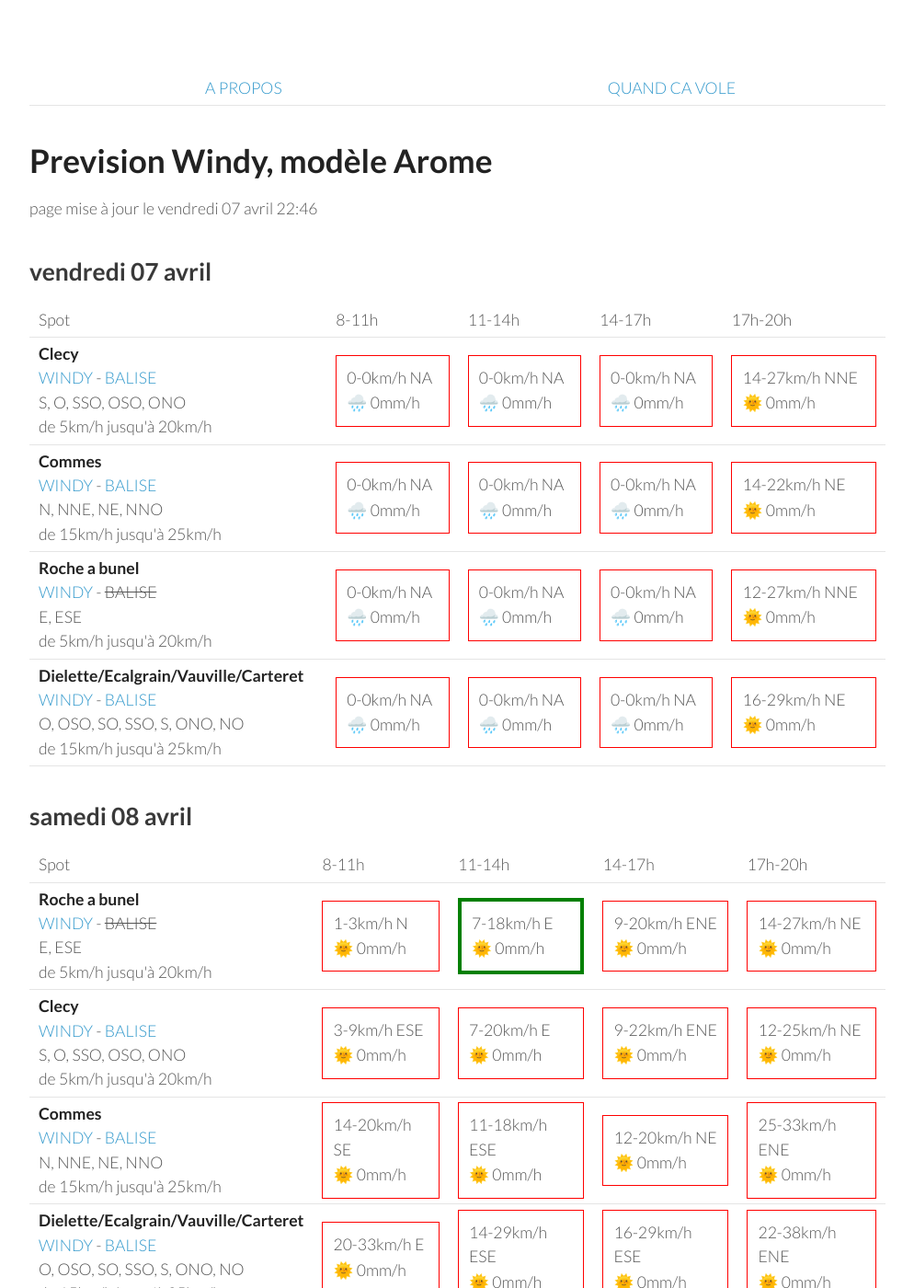
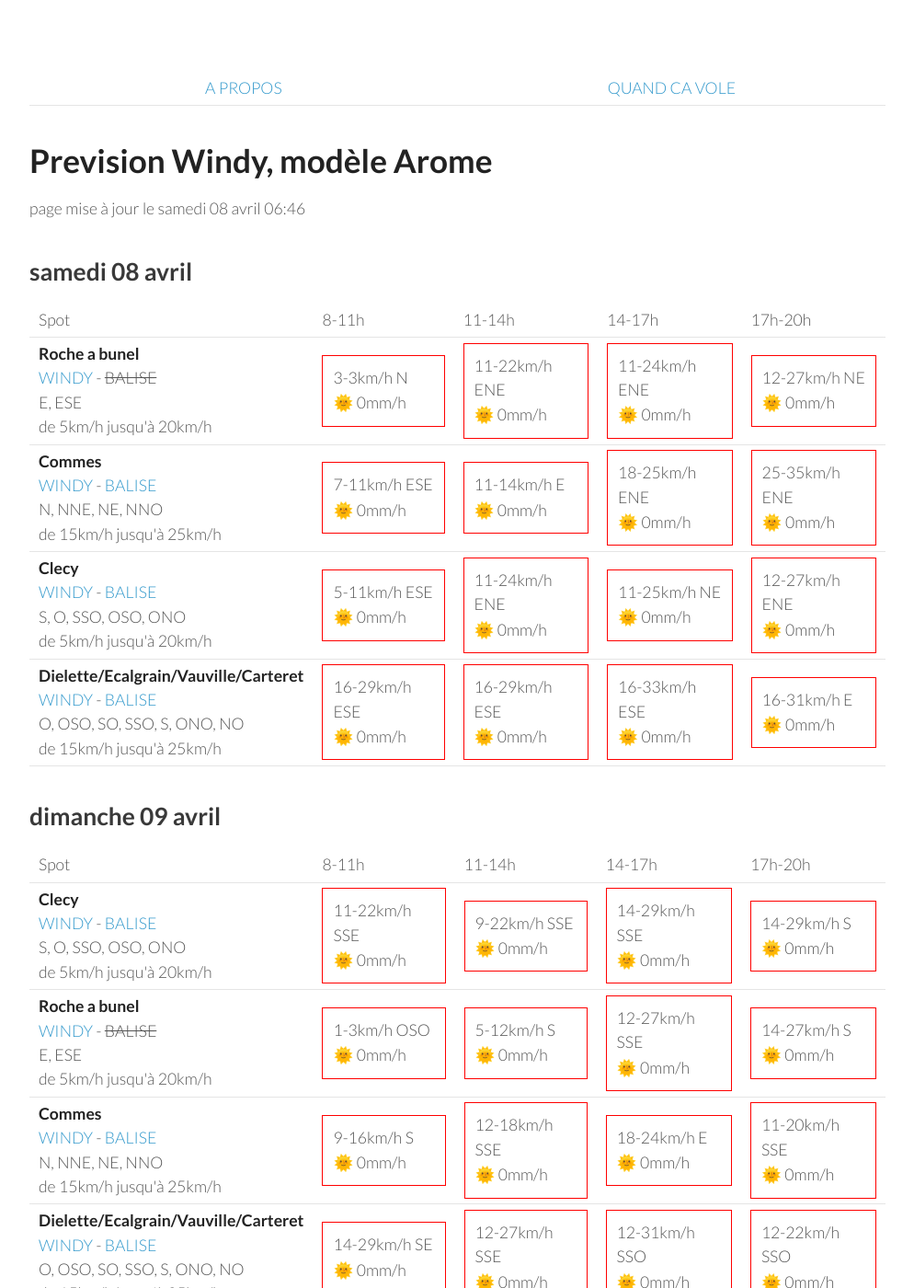
Before and after one commit to parapente-dans-le-nord/parapente-dans-le-nord.github.io, a Jekyll site: the page built from normandie.markdown, in a window 1280 px wide and 1400 px high. Shown: the whole window at 92% size, without its empty margins (26-1020 px from the left). Built offline with Jekyll 4.4.1, drawn with Linux system fonts in a browser that asks for light colours; some of the changed text lies outside the part shown.

Commit message:
update index.markdown

```diff
--- a/normandie.markdown
+++ b/normandie.markdown
@@ -7,60 +7,8 @@ title:  "Tous les spots"
 {: .links}
 
 # Prevision Windy, modèle Arome
-page mise à jour le vendredi 07 avril 22:46
+page mise à jour le samedi 08 avril 06:46
 
-## vendredi 07 avril
-
-{::nomarkdown}
-<table>
-  <tbody>
-    <tr>
-      <td>Spot</td>
-      <td>8-11h</td>
-      <td>11-14h</td>
-      <td>14-17h</td>
-      <td>17h-20h</td>
-    </tr>
-<tr>
-        <td><strong>Clecy</strong><br><a href="https://windy.com/48.929/-0.470?48.516,-0.470,8">WINDY</a> - <span class=""><a href="http://www.balisemeteo.com/balise.php?idBalise=122">BALISE</a> </span><br> <span class="vent-favorable">S, O, SSO, OSO, ONO</span><br><span class="force-vent">de 5km/h jusqu'à 20km/h</span> </td>
-
-            <td><div class="not-flyable"><p>0-0km/h NA</p><p>🌧️ 0mm/h</p></div></td>
-            <td><div class="not-flyable"><p>0-0km/h NA</p><p>🌧️ 0mm/h</p></div></td>
-            <td><div class="not-flyable"><p>0-0km/h NA</p><p>🌧️ 0mm/h</p></div></td>
-            <td><div class="not-flyable"><p>14-27km/h NNE</p><p>🌞 0mm/h</p></div></td>
-
-    </tr>
-<tr>
-        <td><strong>Commes</strong><br><a href="https://windy.com/49.346/-0.726?48.936,-0.726,8">WINDY</a> - <span class=""><a href="http://www.balisemeteo.com/balise.php?idBalise=158">BALISE</a> </span><br> <span class="vent-favorable">N, NNE, NE, NNO</span><br><span class="force-vent">de 15km/h jusqu'à 25km/h</span> </td>
-
-            <td><div class="not-flyable"><p>0-0km/h NA</p><p>🌧️ 0mm/h</p></div></td>
-            <td><div class="not-flyable"><p>0-0km/h NA</p><p>🌧️ 0mm/h</p></div></td>
-            <td><div class="not-flyable"><p>0-0km/h NA</p><p>🌧️ 0mm/h</p></div></td>
-            <td><div class="not-flyable"><p>14-22km/h NE</p><p>🌞 0mm/h</p></div></td>
-
-    </tr>
-<tr>
-        <td><strong>Roche a bunel</strong><br><a href="https://windy.com/48.993/-0.499?48.580,-0.499,8">WINDY</a> - <span class="no-balise"> BALISE </span><br> <span class="vent-favorable">E, ESE</span><br><span class="force-vent">de 5km/h jusqu'à 20km/h</span> </td>
-
-            <td><div class="not-flyable"><p>0-0km/h NA</p><p>🌧️ 0mm/h</p></div></td>
-            <td><div class="not-flyable"><p>0-0km/h NA</p><p>🌧️ 0mm/h</p></div></td>
-            <td><div class="not-flyable"><p>0-0km/h NA</p><p>🌧️ 0mm/h</p></div></td>
-            <td><div class="not-flyable"><p>12-27km/h NNE</p><p>🌞 0mm/h</p></div></td>
-
-    </tr>
-<tr>
-        <td><strong>Dielette/Ecalgrain/Vauville/Carteret</strong><br><a href="https://windy.com/49.650/-1.856?49.243,-1.856,8">WINDY</a> - <span class=""><a href="http://www.balisemeteo.com/balise.php?idBalise=81">BALISE</a> </span><br> <span class="vent-favorable">O, OSO, SO, SSO, S, ONO, NO</span><br><span class="force-vent">de 15km/h jusqu'à 25km/h</span> </td>
-
-            <td><div class="not-flyable"><p>0-0km/h NA</p><p>🌧️ 0mm/h</p></div></td>
-            <td><div class="not-flyable"><p>0-0km/h NA</p><p>🌧️ 0mm/h</p></div></td>
-            <td><div class="not-flyable"><p>0-0km/h NA</p><p>🌧️ 0mm/h</p></div></td>
-            <td><div class="not-flyable"><p>16-29km/h NE</p><p>🌞 0mm/h</p></div></td>
-
-    </tr>
-
-</tbody>
-</table>
-{:/}
 ## samedi 08 avril
 
 {::nomarkdown}
@@ -76,40 +24,40 @@ page mise à jour le vendredi 07 avril 22:46
 <tr>
         <td><strong>Roche a bunel</strong><br><a href="https://windy.com/48.993/-0.499?48.580,-0.499,8">WINDY</a> - <span class="no-balise"> BALISE </span><br> <span class="vent-favorable">E, ESE</span><br><span class="force-vent">de 5km/h jusqu'à 20km/h</span> </td>
 
-            <td><div class="not-flyable"><p>1-3km/h N</p><p>🌞 0mm/h</p></div></td>
-            <td><div class="flyable"><p>7-18km/h E</p><p>🌞 0mm/h</p></div></td>
-            <td><div class="not-flyable"><p>9-20km/h ENE</p><p>🌞 0mm/h</p></div></td>
-            <td><div class="not-flyable"><p>14-27km/h NE</p><p>🌞 0mm/h</p></div></td>
+            <td><div class="not-flyable"><p>3-3km/h N</p><p>🌞 0mm/h</p></div></td>
+            <td><div class="not-flyable"><p>11-22km/h ENE</p><p>🌞 0mm/h</p></div></td>
+            <td><div class="not-flyable"><p>11-24km/h ENE</p><p>🌞 0mm/h</p></div></td>
+            <td><div class="not-flyable"><p>12-27km/h NE</p><p>🌞 0mm/h</p></div></td>
+
+
+    </tr>
+<tr>
+        <td><strong>Commes</strong><br><a href="https://windy.com/49.346/-0.726?48.936,-0.726,8">WINDY</a> - <span class=""><a href="http://www.balisemeteo.com/balise.php?idBalise=158">BALISE</a> </span><br> <span class="vent-favorable">N, NNE, NE, NNO</span><br><span class="force-vent">de 15km/h jusqu'à 25km/h</span> </td>
+
+            <td><div class="not-flyable"><p>7-11km/h ESE</p><p>🌞 0mm/h</p></div></td>
+            <td><div class="not-flyable"><p>11-14km/h E</p><p>🌞 0mm/h</p></div></td>
+            <td><div class="not-flyable"><p>18-25km/h ENE</p><p>🌞 0mm/h</p></div></td>
+            <td><div class="not-flyable"><p>25-35km/h ENE</p><p>🌞 0mm/h</p></div></td>
 
 
     </tr>
 <tr>
         <td><strong>Clecy</strong><br><a href="https://windy.com/48.929/-0.470?48.516,-0.470,8">WINDY</a> - <span class=""><a href="http://www.balisemeteo.com/balise.php?idBalise=122">BALISE</a> </span><br> <span class="vent-favorable">S, O, SSO, OSO, ONO</span><br><span class="force-vent">de 5km/h jusqu'à 20km/h</span> </td>
 
-            <td><div class="not-flyable"><p>3-9km/h ESE</p><p>🌞 0mm/h</p></div></td>
-            <td><div class="not-flyable"><p>7-20km/h E</p><p>🌞 0mm/h</p></div></td>
-            <td><div class="not-flyable"><p>9-22km/h ENE</p><p>🌞 0mm/h</p></div></td>
-            <td><div class="not-flyable"><p>12-25km/h NE</p><p>🌞 0mm/h</p></div></td>
-
-
-    </tr>
-<tr>
-        <td><strong>Commes</strong><br><a href="https://windy.com/49.346/-0.726?48.936,-0.726,8">WINDY</a> - <span class=""><a href="http://www.balisemeteo.com/balise.php?idBalise=158">BALISE</a> </span><br> <span class="vent-favorable">N, NNE, NE, NNO</span><br><span class="force-vent">de 15km/h jusqu'à 25km/h</span> </td>
-
-            <td><div class="not-flyable"><p>14-20km/h SE</p><p>🌞 0mm/h</p></div></td>
-            <td><div class="not-flyable"><p>11-18km/h ESE</p><p>🌞 0mm/h</p></div></td>
-            <td><div class="not-flyable"><p>12-20km/h NE</p><p>🌞 0mm/h</p></div></td>
-            <td><div class="not-flyable"><p>25-33km/h ENE</p><p>🌞 0mm/h</p></div></td>
+            <td><div class="not-flyable"><p>5-11km/h ESE</p><p>🌞 0mm/h</p></div></td>
+            <td><div class="not-flyable"><p>11-24km/h ENE</p><p>🌞 0mm/h</p></div></td>
+            <td><div class="not-flyable"><p>11-25km/h NE</p><p>🌞 0mm/h</p></div></td>
+            <td><div class="not-flyable"><p>12-27km/h ENE</p><p>🌞 0mm/h</p></div></td>
 
 
     </tr>
 <tr>
         <td><strong>Dielette/Ecalgrain/Vauville/Carteret</strong><br><a href="https://windy.com/49.650/-1.856?49.243,-1.856,8">WINDY</a> - <span class=""><a href="http://www.balisemeteo.com/balise.php?idBalise=81">BALISE</a> </span><br> <span class="vent-favorable">O, OSO, SO, SSO, S, ONO, NO</span><br><span class="force-vent">de 15km/h jusqu'à 25km/h</span> </td>
 
-            <td><div class="not-flyable"><p>20-33km/h E</p><p>🌞 0mm/h</p></div></td>
-            <td><div class="not-flyable"><p>14-29km/h ESE</p><p>🌞 0mm/h</p></div></td>
             <td><div class="not-flyable"><p>16-29km/h ESE</p><p>🌞 0mm/h</p></div></td>
-            <td><div class="not-flyable"><p>22-38km/h ENE</p><p>🌞 0mm/h</p></div></td>
+            <td><div class="not-flyable"><p>16-29km/h ESE</p><p>🌞 0mm/h</p></div></td>
+            <td><div class="not-flyable"><p>16-33km/h ESE</p><p>🌞 0mm/h</p></div></td>
+            <td><div class="not-flyable"><p>16-31km/h E</p><p>🌞 0mm/h</p></div></td>
 
 
     </tr>
@@ -132,10 +80,10 @@ page mise à jour le vendredi 07 avril 22:46
 <tr>
         <td><strong>Clecy</strong><br><a href="https://windy.com/48.929/-0.470?48.516,-0.470,8">WINDY</a> - <span class=""><a href="http://www.balisemeteo.com/balise.php?idBalise=122">BALISE</a> </span><br> <span class="vent-favorable">S, O, SSO, OSO, ONO</span><br><span class="force-vent">de 5km/h jusqu'à 20km/h</span> </td>
 
-            <td><div class="flyable"><p>5-14km/h S</p><p>🌞 0mm/h</p></div></td>
-            <td><div class="not-flyable"><p>7-20km/h SSE</p><p>🌞 0mm/h</p></div></td>
-            <td><div class="not-flyable"><p>11-25km/h S</p><p>🌞 0mm/h</p></div></td>
-            <td><div class="not-flyable"><p>11-27km/h SSE</p><p>🌞 0mm/h</p></div></td>
+            <td><div class="not-flyable"><p>11-22km/h SSE</p><p>🌞 0mm/h</p></div></td>
+            <td><div class="not-flyable"><p>9-22km/h SSE</p><p>🌞 0mm/h</p></div></td>
+            <td><div class="not-flyable"><p>14-29km/h SSE</p><p>🌞 0mm/h</p></div></td>
+            <td><div class="not-flyable"><p>14-29km/h S</p><p>🌞 0mm/h</p></div></td>
 
 
     </tr>
@@ -143,29 +91,29 @@ page mise à jour le vendredi 07 avril 22:46
         <td><strong>Roche a bunel</strong><br><a href="https://windy.com/48.993/-0.499?48.580,-0.499,8">WINDY</a> - <span class="no-balise"> BALISE </span><br> <span class="vent-favorable">E, ESE</span><br><span class="force-vent">de 5km/h jusqu'à 20km/h</span> </td>
 
             <td><div class="not-flyable"><p>1-3km/h OSO</p><p>🌞 0mm/h</p></div></td>
-            <td><div class="not-flyable"><p>7-20km/h SSE</p><p>🌞 0mm/h</p></div></td>
-            <td><div class="not-flyable"><p>11-25km/h SSE</p><p>🌞 0mm/h</p></div></td>
-            <td><div class="not-flyable"><p>11-27km/h SSE</p><p>🌞 0mm/h</p></div></td>
+            <td><div class="not-flyable"><p>5-12km/h S</p><p>🌞 0mm/h</p></div></td>
+            <td><div class="not-flyable"><p>12-27km/h SSE</p><p>🌞 0mm/h</p></div></td>
+            <td><div class="not-flyable"><p>14-27km/h S</p><p>🌞 0mm/h</p></div></td>
+
+
+    </tr>
+<tr>
+        <td><strong>Commes</strong><br><a href="https://windy.com/49.346/-0.726?48.936,-0.726,8">WINDY</a> - <span class=""><a href="http://www.balisemeteo.com/balise.php?idBalise=158">BALISE</a> </span><br> <span class="vent-favorable">N, NNE, NE, NNO</span><br><span class="force-vent">de 15km/h jusqu'à 25km/h</span> </td>
+
+            <td><div class="not-flyable"><p>9-16km/h S</p><p>🌞 0mm/h</p></div></td>
+            <td><div class="not-flyable"><p>12-18km/h SSE</p><p>🌞 0mm/h</p></div></td>
+            <td><div class="not-flyable"><p>18-24km/h E</p><p>🌞 0mm/h</p></div></td>
+            <td><div class="not-flyable"><p>11-20km/h SSE</p><p>🌞 0mm/h</p></div></td>
 
 
     </tr>
 <tr>
         <td><strong>Dielette/Ecalgrain/Vauville/Carteret</strong><br><a href="https://windy.com/49.650/-1.856?49.243,-1.856,8">WINDY</a> - <span class=""><a href="http://www.balisemeteo.com/balise.php?idBalise=81">BALISE</a> </span><br> <span class="vent-favorable">O, OSO, SO, SSO, S, ONO, NO</span><br><span class="force-vent">de 15km/h jusqu'à 25km/h</span> </td>
 
-            <td><div class="not-flyable"><p>18-35km/h ESE</p><p>🌞 0mm/h</p></div></td>
-            <td><div class="not-flyable"><p>14-24km/h SSE</p><p>🌞 0mm/h</p></div></td>
-            <td><div class="not-flyable"><p>18-29km/h S</p><p>🌞 0mm/h</p></div></td>
-            <td><div class="not-flyable"><p>16-27km/h S</p><p>🌞 0mm/h</p></div></td>
-
-
-    </tr>
-<tr>
-        <td><strong>Commes</strong><br><a href="https://windy.com/49.346/-0.726?48.936,-0.726,8">WINDY</a> - <span class=""><a href="http://www.balisemeteo.com/balise.php?idBalise=158">BALISE</a> </span><br> <span class="vent-favorable">N, NNE, NE, NNO</span><br><span class="force-vent">de 15km/h jusqu'à 25km/h</span> </td>
-
-            <td><div class="not-flyable"><p>11-18km/h SSE</p><p>🌞 0mm/h</p></div></td>
-            <td><div class="not-flyable"><p>11-22km/h SE</p><p>🌞 0mm/h</p></div></td>
-            <td><div class="not-flyable"><p>9-20km/h SE</p><p>🌞 0mm/h</p></div></td>
-            <td><div class="not-flyable"><p>11-22km/h SE</p><p>🌞 0mm/h</p></div></td>
+            <td><div class="not-flyable"><p>14-29km/h SE</p><p>🌞 0mm/h</p></div></td>
+            <td><div class="not-flyable"><p>12-27km/h SSE</p><p>🌞 0mm/h</p></div></td>
+            <td><div class="not-flyable"><p>12-31km/h SSO</p><p>🌞 0mm/h</p></div></td>
+            <td><div class="not-flyable"><p>12-22km/h SSO</p><p>🌞 0mm/h</p></div></td>
 
 
     </tr>
@@ -188,40 +136,40 @@ page mise à jour le vendredi 07 avril 22:46
 <tr>
         <td><strong>Clecy</strong><br><a href="https://windy.com/48.929/-0.470?48.516,-0.470,8">WINDY</a> - <span class=""><a href="http://www.balisemeteo.com/balise.php?idBalise=122">BALISE</a> </span><br> <span class="vent-favorable">S, O, SSO, OSO, ONO</span><br><span class="force-vent">de 5km/h jusqu'à 20km/h</span> </td>
 
-            <td><div class="not-flyable"><p>14-29km/h SSO</p><p>🌧 0.3mm/h</p></div></td>
-            <td><div class="not-flyable"><p>12-29km/h SSO</p><p>🌧 0.2mm/h</p></div></td>
-            <td><div class="not-flyable"><p>24-50km/h OSO</p><p>🌞 0mm/h</p></div></td>
-            <td><div class="not-flyable"><p>18-48km/h OSO</p><p>🌧 1.1mm/h</p></div></td>
+            <td><div class="not-flyable"><p>12-25km/h SO</p><p>🌞 0mm/h</p></div></td>
+            <td><div class="not-flyable"><p>11-24km/h SSO</p><p>🌧 0.2mm/h</p></div></td>
+            <td><div class="not-flyable"><p>24-50km/h SO</p><p>🌧 0.6mm/h</p></div></td>
+            <td><div class="not-flyable"><p>18-50km/h SO</p><p>🌧 0.6mm/h</p></div></td>
 
 
     </tr>
 <tr>
         <td><strong>Dielette/Ecalgrain/Vauville/Carteret</strong><br><a href="https://windy.com/49.650/-1.856?49.243,-1.856,8">WINDY</a> - <span class=""><a href="http://www.balisemeteo.com/balise.php?idBalise=81">BALISE</a> </span><br> <span class="vent-favorable">O, OSO, SO, SSO, S, ONO, NO</span><br><span class="force-vent">de 15km/h jusqu'à 25km/h</span> </td>
 
-            <td><div class="not-flyable"><p>20-29km/h SSO</p><p>🌧 1mm/h</p></div></td>
-            <td><div class="not-flyable"><p>27-40km/h SO</p><p>🌧 1.6mm/h</p></div></td>
-            <td><div class="not-flyable"><p>31-50km/h OSO</p><p>🌧 0.4mm/h</p></div></td>
-            <td><div class="not-flyable"><p>38-55km/h OSO</p><p>🌞 0mm/h</p></div></td>
+            <td><div class="not-flyable"><p>22-29km/h SSO</p><p>🌧 0.7mm/h</p></div></td>
+            <td><div class="not-flyable"><p>27-38km/h SSO</p><p>🌧 1.7mm/h</p></div></td>
+            <td><div class="not-flyable"><p>29-42km/h SO</p><p>🌧 2.8mm/h</p></div></td>
+            <td><div class="not-flyable"><p>31-46km/h OSO</p><p>🌧 1.3mm/h</p></div></td>
 
 
     </tr>
 <tr>
         <td><strong>Commes</strong><br><a href="https://windy.com/49.346/-0.726?48.936,-0.726,8">WINDY</a> - <span class=""><a href="http://www.balisemeteo.com/balise.php?idBalise=158">BALISE</a> </span><br> <span class="vent-favorable">N, NNE, NE, NNO</span><br><span class="force-vent">de 15km/h jusqu'à 25km/h</span> </td>
 
-            <td><div class="not-flyable"><p>18-25km/h SO</p><p>🌞 0mm/h</p></div></td>
-            <td><div class="not-flyable"><p>20-29km/h SO</p><p>🌧 0.8mm/h</p></div></td>
-            <td><div class="not-flyable"><p>27-42km/h SO</p><p>🌧 0.2mm/h</p></div></td>
-            <td><div class="not-flyable"><p>25-44km/h OSO</p><p>🌧 0.7mm/h</p></div></td>
+            <td><div class="not-flyable"><p>14-24km/h SSO</p><p>🌧 0.7mm/h</p></div></td>
+            <td><div class="not-flyable"><p>18-27km/h SO</p><p>🌧 0.3mm/h</p></div></td>
+            <td><div class="not-flyable"><p>29-46km/h SO</p><p>🌞 0mm/h</p></div></td>
+            <td><div class="not-flyable"><p>24-46km/h SO</p><p>🌧 0.7mm/h</p></div></td>
 
 
     </tr>
 <tr>
         <td><strong>Roche a bunel</strong><br><a href="https://windy.com/48.993/-0.499?48.580,-0.499,8">WINDY</a> - <span class="no-balise"> BALISE </span><br> <span class="vent-favorable">E, ESE</span><br><span class="force-vent">de 5km/h jusqu'à 20km/h</span> </td>
 
-            <td><div class="not-flyable"><p>14-31km/h SSO</p><p>🌞 0mm/h</p></div></td>
-            <td><div class="not-flyable"><p>14-31km/h SSO</p><p>🌧 0.2mm/h</p></div></td>
-            <td><div class="not-flyable"><p>24-50km/h SO</p><p>🌞 0mm/h</p></div></td>
-            <td><div class="not-flyable"><p>18-48km/h OSO</p><p>🌧 1mm/h</p></div></td>
+            <td><div class="not-flyable"><p>12-25km/h SO</p><p>🌞 0mm/h</p></div></td>
+            <td><div class="not-flyable"><p>12-27km/h SSO</p><p>🌧 0.2mm/h</p></div></td>
+            <td><div class="not-flyable"><p>25-50km/h SO</p><p>🌧 0.5mm/h</p></div></td>
+            <td><div class="not-flyable"><p>18-51km/h SO</p><p>🌧 0.6mm/h</p></div></td>
 
 
     </tr>
@@ -244,38 +192,38 @@ page mise à jour le vendredi 07 avril 22:46
 <tr>
         <td><strong>Dielette/Ecalgrain/Vauville/Carteret</strong><br><a href="https://windy.com/49.650/-1.856?49.243,-1.856,8">WINDY</a> - <span class=""><a href="http://www.balisemeteo.com/balise.php?idBalise=81">BALISE</a> </span><br> <span class="vent-favorable">O, OSO, SO, SSO, S, ONO, NO</span><br><span class="force-vent">de 15km/h jusqu'à 25km/h</span> </td>
 
-            <td><div class="not-flyable"><p>25-44km/h O</p><p>🌞 0mm/h</p></div></td>
-            <td><div class="not-flyable"><p>31-44km/h O</p><p>🌞 0mm/h</p></div></td>
+            <td><div class="not-flyable"><p>27-42km/h OSO</p><p>🌞 0mm/h</p></div></td>
+            <td><div class="not-flyable"><p>37-51km/h SO</p><p>🌧 0.2mm/h</p></div></td>
             <td><div class="not-flyable"><p>29-44km/h OSO</p><p>🌧 0.6mm/h</p></div></td>
             <td><div class="not-flyable"><p>25-42km/h SO</p><p>🌧 0.5mm/h</p></div></td>
 
 
     </tr>
 <tr>
+        <td><strong>Clecy</strong><br><a href="https://windy.com/48.929/-0.470?48.516,-0.470,8">WINDY</a> - <span class=""><a href="http://www.balisemeteo.com/balise.php?idBalise=122">BALISE</a> </span><br> <span class="vent-favorable">S, O, SSO, OSO, ONO</span><br><span class="force-vent">de 5km/h jusqu'à 20km/h</span> </td>
+
+            <td><div class="not-flyable"><p>12-29km/h SO</p><p>🌞 0mm/h</p></div></td>
+            <td><div class="not-flyable"><p>22-42km/h OSO</p><p>🌞 0mm/h</p></div></td>
+            <td><div class="not-flyable"><p>18-40km/h OSO</p><p>🌞 0mm/h</p></div></td>
+            <td><div class="not-flyable"><p>14-40km/h OSO</p><p>🌧 0.2mm/h</p></div></td>
+
+
+    </tr>
+<tr>
         <td><strong>Commes</strong><br><a href="https://windy.com/49.346/-0.726?48.936,-0.726,8">WINDY</a> - <span class=""><a href="http://www.balisemeteo.com/balise.php?idBalise=158">BALISE</a> </span><br> <span class="vent-favorable">N, NNE, NE, NNO</span><br><span class="force-vent">de 15km/h jusqu'à 25km/h</span> </td>
 
-            <td><div class="not-flyable"><p>20-37km/h OSO</p><p>🌞 0mm/h</p></div></td>
-            <td><div class="not-flyable"><p>25-38km/h OSO</p><p>🌞 0mm/h</p></div></td>
+            <td><div class="not-flyable"><p>22-37km/h OSO</p><p>🌞 0mm/h</p></div></td>
+            <td><div class="not-flyable"><p>29-46km/h OSO</p><p>🌞 0mm/h</p></div></td>
             <td><div class="not-flyable"><p>27-42km/h OSO</p><p>🌞 0mm/h</p></div></td>
             <td><div class="not-flyable"><p>18-42km/h OSO</p><p>🌞 0mm/h</p></div></td>
 
 
     </tr>
 <tr>
-        <td><strong>Clecy</strong><br><a href="https://windy.com/48.929/-0.470?48.516,-0.470,8">WINDY</a> - <span class=""><a href="http://www.balisemeteo.com/balise.php?idBalise=122">BALISE</a> </span><br> <span class="vent-favorable">S, O, SSO, OSO, ONO</span><br><span class="force-vent">de 5km/h jusqu'à 20km/h</span> </td>
+        <td><strong>Roche a bunel</strong><br><a href="https://windy.com/48.993/-0.499?48.580,-0.499,8">WINDY</a> - <span class="no-balise"> BALISE </span><br> <span class="vent-favorable">E, ESE</span><br><span class="force-vent">de 5km/h jusqu'à 20km/h</span> </td>
 
             <td><div class="not-flyable"><p>14-31km/h OSO</p><p>🌞 0mm/h</p></div></td>
-            <td><div class="not-flyable"><p>18-40km/h OSO</p><p>🌞 0mm/h</p></div></td>
-            <td><div class="not-flyable"><p>18-40km/h OSO</p><p>🌞 0mm/h</p></div></td>
-            <td><div class="not-flyable"><p>14-40km/h OSO</p><p>🌧 0.2mm/h</p></div></td>
-
-
-    </tr>
-<tr>
-        <td><strong>Roche a bunel</strong><br><a href="https://windy.com/48.993/-0.499?48.580,-0.499,8">WINDY</a> - <span class="no-balise"> BALISE </span><br> <span class="vent-favorable">E, ESE</span><br><span class="force-vent">de 5km/h jusqu'à 20km/h</span> </td>
-
-            <td><div class="not-flyable"><p>14-33km/h OSO</p><p>🌞 0mm/h</p></div></td>
-            <td><div class="not-flyable"><p>18-40km/h OSO</p><p>🌞 0mm/h</p></div></td>
+            <td><div class="not-flyable"><p>22-44km/h OSO</p><p>🌞 0mm/h</p></div></td>
             <td><div class="not-flyable"><p>20-42km/h OSO</p><p>🌧 0.2mm/h</p></div></td>
             <td><div class="not-flyable"><p>16-40km/h OSO</p><p>🌧 0.2mm/h</p></div></td>
 
```
